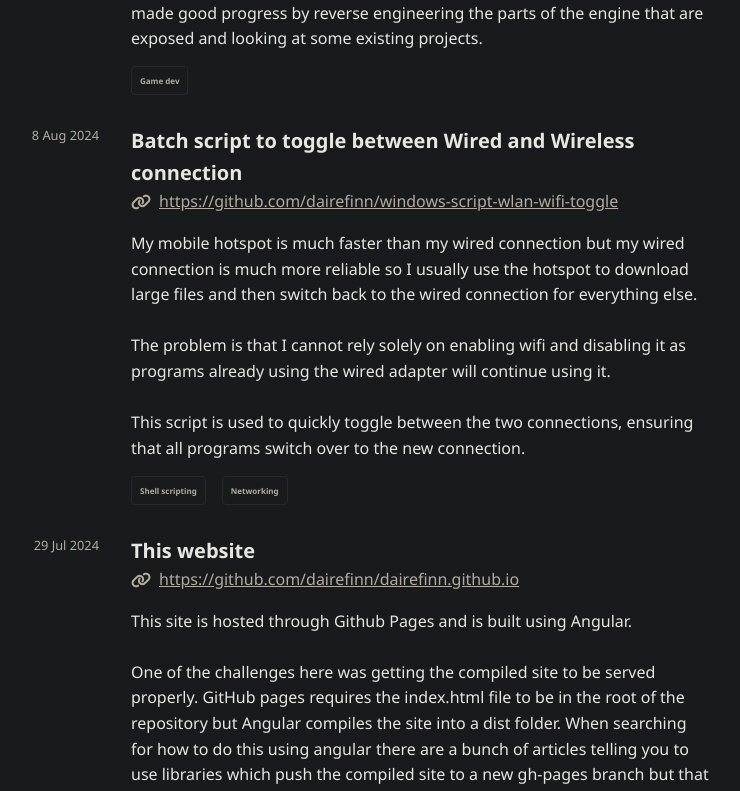
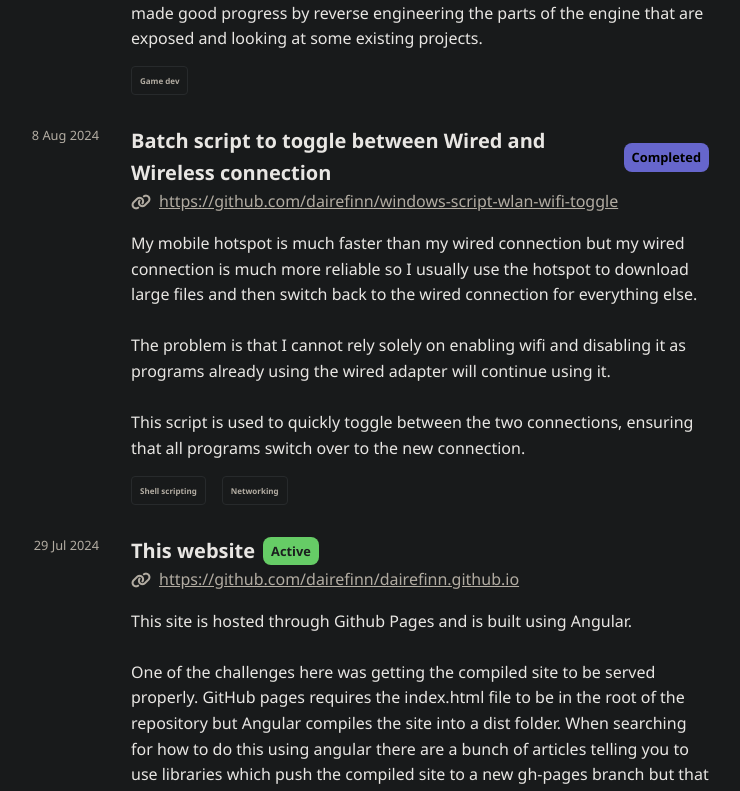
Before and after one commit to dairefinn/dairefinn.github.io, an Angular app: page /projects in a window 1280 px wide. Shown: the part 1840-2631 px from the top of the page, without its empty margins (381-1121 px from the left). Built offline with nearby package versions, Linux system fonts and the light colour scheme.

Commit message:
Added status tags to projects

```diff
--- a/src/app/pages/projects/projects.component.html
+++ b/src/app/pages/projects/projects.component.html
@@ -9,6 +9,18 @@
                     <div class="display-project-item-details">
                         <div class="display-project-item-title">
                             <span>{{projectItem.title}}</span>
+
+                            @switch(projectItem.status) {
+                                @case(eProjectStatus.COMPLETED) {
+                                    <span class="display-project-item-status display-project-item-status-completed">Completed</span>
+                                }
+                                @case(eProjectStatus.ACTIVE) {
+                                    <span class="display-project-item-status display-project-item-status-wip">Active</span>
+                                }
+                                <!-- @case(eProjectStatus.INACTIVE) {
+                                    <span class="display-project-item-status display-project-item-status-inactive">Inactive</span>
+                                } -->
+                            }
                         </div>
 
                         @if (projectItem.link) {
--- a/src/app/pages/projects/projects.component.scss
+++ b/src/app/pages/projects/projects.component.scss
@@ -21,6 +21,32 @@
                     align-items: center;
                     font-weight: 600;
                     font-size: 1.25rem;
+                }
+
+                .display-project-item-status {
+                    display: flex;
+                    gap: 8px;
+                    align-items: center;
+                    color: theme.$white-300;
+                    font-size: 0.8rem;
+                    padding: 4px 8px;
+                    border-radius: 8px;
+                    background-color: theme.$white-400;
+                    color: theme.$gray-400;
+                    font-weight: 700;
+
+                    &.display-project-item-status-completed {
+                        background-color: theme.$status-blue;
+                        color: #000000;
+                    }
+
+                    &.display-project-item-status-wip {
+                        background-color: theme.$status-green;
+                    }
+
+                    &.display-project-item-status-inactive {
+                        background-color: theme.$status-red;
+                    }
                 }
 
                 .display-project-item-url {
--- a/src/app/pages/projects/projects.component.ts
+++ b/src/app/pages/projects/projects.component.ts
@@ -1,5 +1,5 @@
 import { Component } from '@angular/core';
-import { ProjectItem, projects } from '../../../data/projects';
+import { ProjectItem, projects, ProjectStatus } from '../../../data/projects';
 import { DatePipe } from '@angular/common';
 import { TagComponent } from '../../components/tag/tag.component';
 import { PageWrapperComponent } from '../../components/page-wrapper/page-wrapper.component';
@@ -17,6 +17,8 @@ import { PageWrapperComponent } from '../../components/page-wrapper/page-wrapper
 })
 export class ProjectsComponent {
 
+  public readonly eProjectStatus = ProjectStatus;
+
   projectEntries: ProjectItem[] = projects;
 
   constructor() {
--- a/src/assets/scss/_theme.scss
+++ b/src/assets/scss/_theme.scss
@@ -18,3 +18,8 @@ $white-400: #8e8a7f;
 $white-300: #b2aca2;
 $white-200: #e8e6e3;
 $white-100: #f2f2f2;
+
+$status-green: #66cc66;
+$status-red: #cc6666;
+$status-yellow: #cccc66;
+$status-blue: #6666cc;
--- a/src/data/projects.ts
+++ b/src/data/projects.ts
@@ -1,4 +1,10 @@
 import { Tag } from "./tag";
+
+export enum ProjectStatus {
+    ACTIVE = 'Active',
+    INACTIVE = 'Inactive',
+    COMPLETED = 'Completed'
+}
 
 export type ProjectItem = {
     title: string;
@@ -7,6 +13,7 @@ export type ProjectItem = {
     startDate?: Date;
     link?: string;
     isFeatured?: boolean;
+    status: ProjectStatus;
 }
 
 export const projects: ProjectItem[] = [
@@ -27,7 +34,8 @@ export const projects: ProjectItem[] = [
             `,
         tags: [Tag.GAME_DEV, Tag.WEB_DEV],
         link: 'https://github.com/dairefinn/lorekeeper',
-        startDate: new Date('2024-09-14')
+        startDate: new Date('2024-09-14'),
+        status: ProjectStatus.ACTIVE
     },
     {
         title: 'S&Box Game Jam II entry - FarmH&',
@@ -50,7 +58,8 @@ export const projects: ProjectItem[] = [
             The game logic is written in C# and the UI is Razor and SCSS. S&Box is still in it's developer preview so the documentation is sparse and there are very few examples to learn from. This has been a fun challenge so far and we've made good progress by reverse engineering the parts of the engine that are exposed and looking at some existing projects.
             `,
         tags: [Tag.GAME_DEV],
-        startDate: new Date('2024-08-16')
+        startDate: new Date('2024-08-16'),
+        status: ProjectStatus.INACTIVE
     },
     {
         title: 'Batch script to toggle between Wired and Wireless connection',
@@ -63,7 +72,8 @@ export const projects: ProjectItem[] = [
             `,
         tags: [Tag.SHELL, Tag.NETWORKING],
         link: 'https://github.com/dairefinn/windows-script-wlan-wifi-toggle',
-        startDate: new Date('2024-08-08')
+        startDate: new Date('2024-08-08'),
+        status: ProjectStatus.COMPLETED
     },
     {
         title: 'This website',
@@ -80,12 +90,13 @@ export const projects: ProjectItem[] = [
             `,
         tags: [Tag.WEB_DEV, Tag.DEV_OPS],
         link: 'https://github.com/dairefinn/dairefinn.github.io',
-        startDate: new Date('2024-07-29')
+        startDate: new Date('2024-07-29'),
+        status: ProjectStatus.ACTIVE
     },
     {
         title: 'Reverse proxy over TailScale',
         description: `
-            My home network has a double NAT and for some inexplicable reason, the gateway router crashes when I try to log in to it from my subnet. As a result, I cannot port forward without having to physically restart it.
+            My home network has a fairly complex setup because it is a subnet of the house next door temporarily. For some reason, the gateway router crashes when I try to log in to it from my subnet. As a result, I cannot port forward without having to physically restart it.
             <br/><br/>
             As the person who hosts most if not all of our game servers, this was a problem. Sure - I could just have bought another big VPS in the cloud and hosted the servers there but I have the server hardware available so I wanted to use it.
             <br/><br/>
@@ -94,21 +105,34 @@ export const projects: ProjectItem[] = [
             We haven't noticed any issues with latency or packet loss so far.
             <br/><br/>
             This costs me like 5 euro a month and works flawlessly - with the added benefit of letting my friends connect using a domain name instead of an IP address.
+            <br/><br/>
+            Update: I no longer need this set up as we have had a line installed to our house and I can now port forward without issue.
             `,
         tags: [Tag.NETWORKING],
         link: undefined,
-        startDate: new Date('2024-07-29')
+        startDate: new Date('2024-07-29'),
+        status: ProjectStatus.COMPLETED
     },
     {
         title: 'Godot game',
         description: `
             I\'ve always wanted to dabble in game development as a hobby because the field interests me. I decided to try out Godot because it\'s free and open source.
             <br/><br/>
-            Currently, this is a 3D movement shooter style game but it could change. I\'m not sure if I\'ll ever finish this but I\'m having fun with it so far and I find it interesting how different game dev is to my primary field of web dev.
+            Currently, this is a 3D movement shooter style game but it could change. I\'m not sure if I\'ll ever finish this but I\'m having fun with it so far and I find it interesting how different game dev is to my primary field of web dev
+            <br/><br/>
+            So far I have implemented:
+            <ul>
+                <li>Player walking, jumping, double jumping, sprinting, dashing and sliding</li>
+                <li>Camera movement</li>
+                <li>Basic enemy AI/State machine</li>
+                <li>Player health and damage</li>
+                <li>Inventory system</li>
+                <li>Pathfinding</li>
             `,
         tags: [Tag.GAME_DEV],
         link: 'https://github.com/dairefinn/daires-game',
-        startDate: new Date('2024-01-02')
+        startDate: new Date('2024-01-02'),
+        status: ProjectStatus.ACTIVE
     },
     {
         title: 'Discord bot',
@@ -119,7 +143,8 @@ export const projects: ProjectItem[] = [
             `,
         tags: [Tag.WEB_DEV],
         link: 'https://github.com/dairefinn/discord-bot',
-        startDate: new Date('2023-10-26')
+        startDate: new Date('2023-10-26'),
+        status: ProjectStatus.INACTIVE
     },
     {
         title: 'Geforce Now Searcher',
@@ -134,7 +159,8 @@ export const projects: ProjectItem[] = [
             `,
         tags: [Tag.WEB_DEV],
         link: 'https://github.com/dairefinn/geforce-now-searcher',
-        startDate: new Date('2021-12-05')
+        startDate: new Date('2021-12-05'),
+        status: ProjectStatus.COMPLETED
     },
     {
         title: 'Slope v2',
@@ -149,7 +175,8 @@ export const projects: ProjectItem[] = [
             `,
         tags: [Tag.GAME_DEV],
         link: 'https://github.com/dairefinn/slope_v2',
-        startDate: new Date('2020-09-30')
+        startDate: new Date('2020-09-30'),
+        status: ProjectStatus.INACTIVE
     },
     {
         title: 'Workspace function',
@@ -164,7 +191,8 @@ export const projects: ProjectItem[] = [
             `,
         tags: [Tag.SHELL],
         link: 'https://github.com/dairefinn/workspace-function',
-        startDate: new Date('2020-05-19')
+        startDate: new Date('2020-05-19'),
+        status: ProjectStatus.COMPLETED
     },
     {
         title: 'RadarrSync',
@@ -177,6 +205,7 @@ export const projects: ProjectItem[] = [
             `,
         tags: [Tag.CONTAINERS, Tag.SOURCE_CONTROL],
         link: 'https://github.com/dairefinn/RadarrSync',
-        startDate: new Date('2019-02-17')
+        startDate: new Date('2019-02-17'),
+        status: ProjectStatus.COMPLETED
     },
 ].sort((a, b) => b.startDate?.getTime() - a.startDate?.getTime());
```
